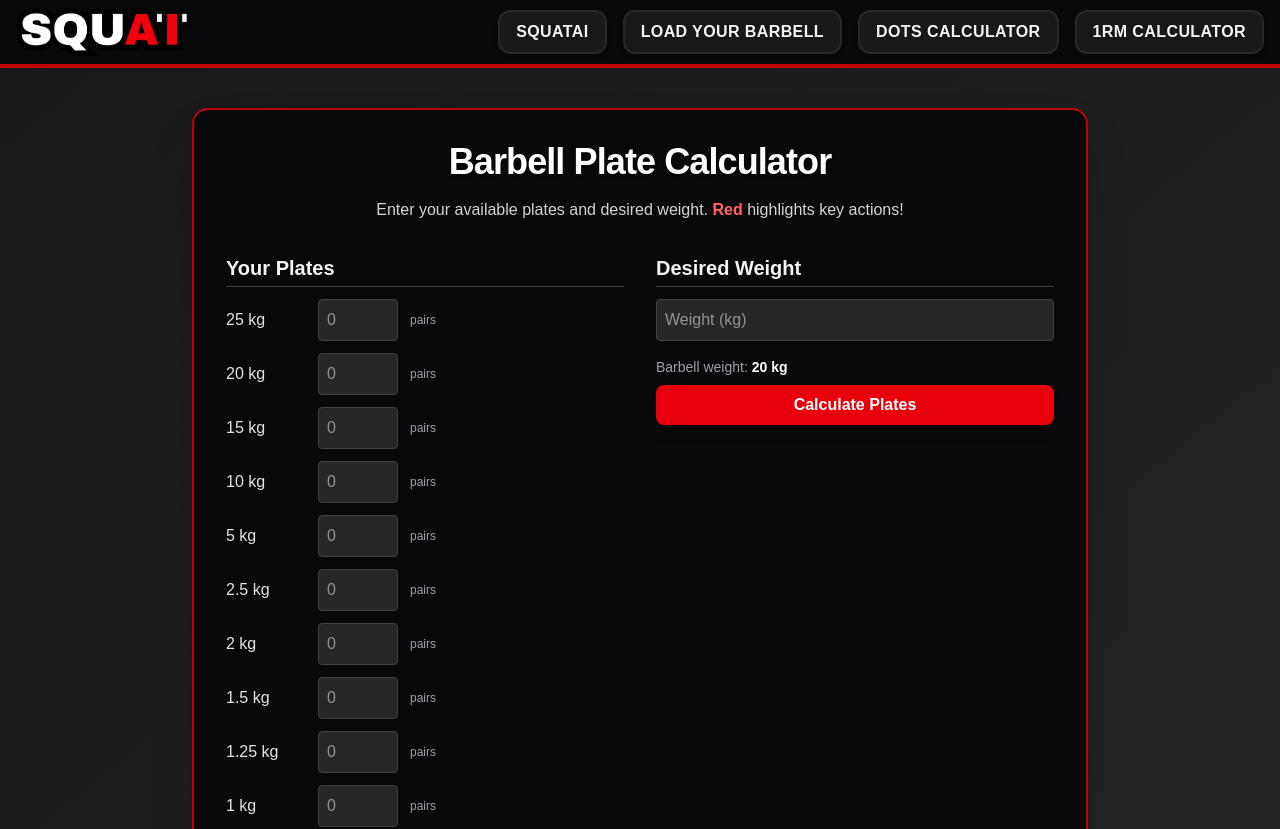
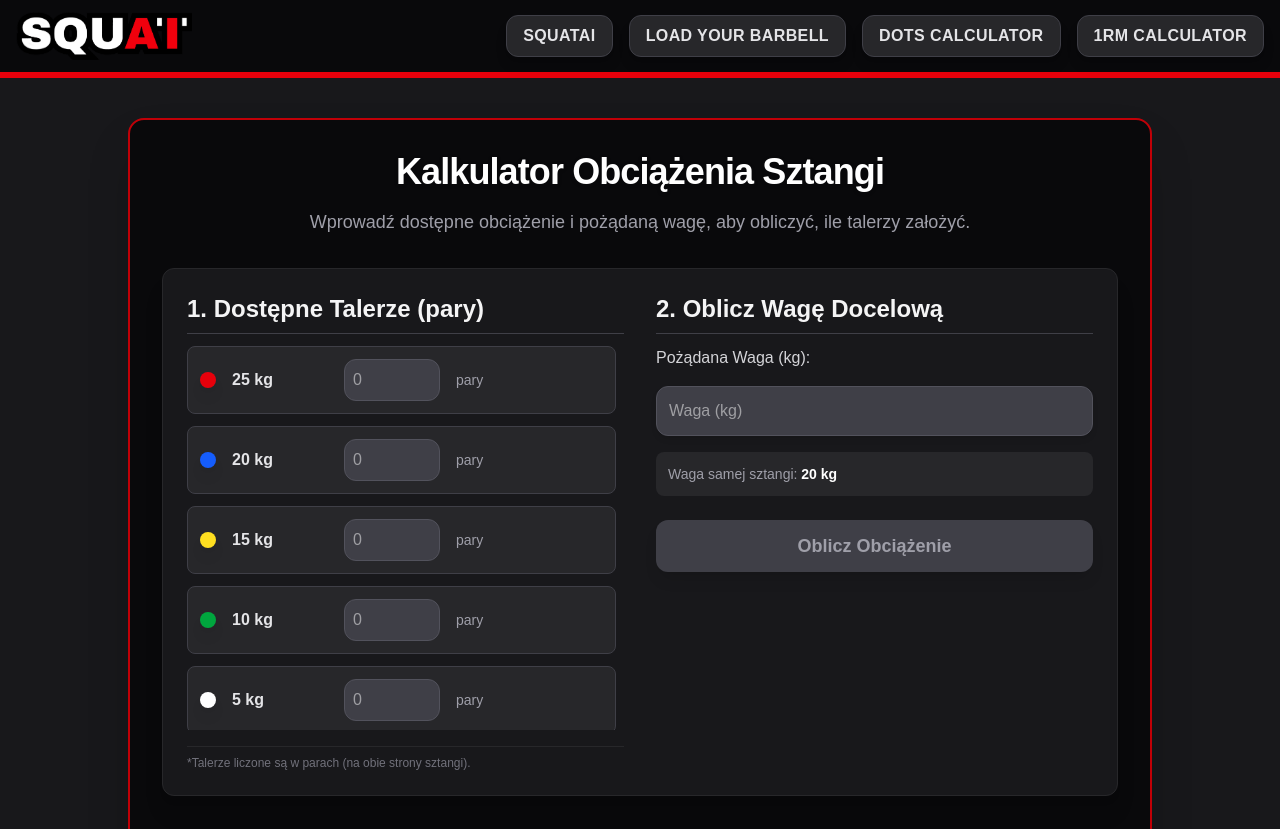
Before and after one commit to gsodag/SquatDepth, a Next.js app in the folder frontend/: page /pages/barbell in a window 1280 px wide. Shown: the top 829 px of the page. Built offline with nearby package versions, Linux system fonts and the light colour scheme.

Commit message:
visual fixes and added barbell visualisation

```diff
--- a/frontend/src/app/components/1rmCalc/RMCalc.jsx
+++ b/frontend/src/app/components/1rmCalc/RMCalc.jsx
@@ -37,70 +37,85 @@ const RMCalc = () => {
   });
 
   return (
-    <div className="min-h-screen flex items-center justify-center bg-gradient-to-br from-zinc-900 to-zinc-800 py-10">
+    <div className="min-h-screen flex items-center justify-center bg-zinc-900 py-10">
       <div className="bg-zinc-950 rounded-2xl shadow-2xl p-8 w-full max-w-4xl border-2 border-red-700">
-        <h1 className="text-4xl font-extrabold text-center mb-4 text-white tracking-tight drop-shadow">1RM & Rep Max Table</h1>
+        <h1 className="text-4xl font-extrabold text-center mb-6 text-white tracking-tight drop-shadow">Kalkulator 1RM & Rep Max</h1>
         <form
-          className="flex flex-col md:flex-row gap-4 items-center justify-center mb-8"
+          className="flex flex-col md:flex-row gap-6 items-end justify-center mb-10 p-6 bg-zinc-900 rounded-xl shadow-inner border border-zinc-800"
           onSubmit={e => e.preventDefault()}
         >
-          <div className="flex flex-col">
-            <label className="text-zinc-200 mb-1">Weight Lifted:</label>
+          <div className="flex flex-col flex-1">
+            <label className="text-zinc-300 mb-2 text-lg font-medium">Waga (kg):</label>
             <input
               type="number"
               value={weight}
               min={0}
               onChange={e => setWeight(e.target.value)}
-              className="bg-zinc-800 text-white p-2 rounded border border-zinc-700 focus:border-red-500 focus:ring-2 focus:ring-red-600"
+              className="bg-zinc-800 text-white p-3 rounded-xl border border-zinc-700 focus:border-red-500 focus:ring-2 focus:ring-red-600 shadow-md transition"
               placeholder="0"
             />
           </div>
-          <div className="flex flex-col">
-            <label className="text-zinc-200 mb-1">Reps Performed:</label>
+          <div className="flex flex-col flex-1">
+            <label className="text-zinc-300 mb-2 text-lg font-medium">Powtórzenia:</label>
             <input
               type="number"
               value={reps}
               min={1}
               max={10}
               onChange={e => setReps(e.target.value)}
-              className="bg-zinc-800 text-white p-2 rounded border border-zinc-700 focus:border-red-500 focus:ring-2 focus:ring-red-600"
+              className="bg-zinc-800 text-white p-3 rounded-xl border border-zinc-700 focus:border-red-500 focus:ring-2 focus:ring-red-600 shadow-md transition"
               placeholder="0"
             />
           </div>
         </form>
+
+        <div className="p-6 bg-zinc-900 rounded-xl shadow-xl border border-zinc-800">
+            <h2 className="text-2xl font-bold mb-4 text-zinc-100 border-b border-zinc-700 pb-2">
+                Tabela Rep Max
+            </h2>
             <div className="overflow-x-auto">
-          <table className="min-w-full text-center border-separate border-spacing-y-2">
+              <table className="min-w-full text-center border-separate border-spacing-y-3">
                 <thead>
-              <tr>
-                <th className="text-white text-lg font-semibold">RM</th>
-                <th className="text-white text-lg font-semibold">Epley</th>
-                <th className="text-white text-lg font-semibold">Brzycki</th>
-                <th className="text-white text-lg font-semibold">Lombardi</th>
-                <th className="text-white text-lg font-semibold">o'Conner</th>
+                  <tr className="bg-zinc-800 rounded-xl shadow-lg">
+                    <th className="text-red-400 text-lg font-extrabold py-3 rounded-l-xl">RM</th>
+                    <th className="text-zinc-200 text-lg font-semibold">Epley</th>
+                    <th className="text-zinc-200 text-lg font-semibold">Brzycki</th>
+                    <th className="text-zinc-200 text-lg font-semibold">Lombardi</th>
+                    <th className="text-zinc-200 text-lg font-semibold rounded-r-xl">O'Conner</th>
                   </tr>
                 </thead>
                 <tbody>
                   {rows.map(row => (
-                <tr key={row.rm} className="bg-zinc-800 rounded">
-                  <td className="text-red-400 font-semibold py-2">{row.rm}</td>
-                  <td className="text-zinc-100">{row.epley}</td>
-                  <td className="text-zinc-100">{row.brzycki}</td>
-                  <td className="text-zinc-100">{row.lombardi}</td>
-                  <td className="text-zinc-100">{row.oconner}</td>
+                    <tr key={row.rm} className="bg-zinc-800/70 hover:bg-zinc-700/80 transition duration-200 shadow-md">
+                      <td className="text-red-400 font-extrabold py-3 rounded-l-xl">{row.rm}</td>
+                      <td className="text-white">{row.epley}</td>
+                      <td className="text-white">{row.brzycki}</td>
+                      <td className="text-white">{row.lombardi}</td>
+                      <td className="text-white rounded-r-xl">{row.oconner}</td>
                     </tr>
                   ))}
                 </tbody>
               </table>
             </div>
-        <div className="mt-8 text-zinc-400 text-sm text-center">
-          <div>
-            <b>Estimated 1RM:</b>
         </div>
-          <div>
-            Epley: <span className="text-white">{oneRM.epley.toFixed(2)} kg</span> |{" "}
-            Brzycki: <span className="text-white">{oneRM.brzycki.toFixed(2)} kg</span> |{" "}
-            Lombardi: <span className="text-white">{oneRM.lombardi.toFixed(2)} kg</span> |{" "}
-            o'Conner: <span className="text-white">{oneRM.oconner.toFixed(2)} kg</span>
+
+        <div className="mt-10 p-6 bg-zinc-900 rounded-xl shadow-xl border border-zinc-800 text-center">
+            <div className="text-xl font-bold text-zinc-100 mb-4 border-b border-zinc-700 pb-2">
+                Szacowane 1RM (kg)
+            </div>
+            <div className="flex flex-wrap justify-center gap-6 text-lg font-medium">
+                <div className="text-zinc-400">
+                    Epley: <span className="text-red-400 font-bold">{oneRM.epley.toFixed(2)}</span>
+                </div>
+                <div className="text-zinc-400">
+                    Brzycki: <span className="text-red-400 font-bold">{oneRM.brzycki.toFixed(2)}</span>
+                </div>
+                <div className="text-zinc-400">
+                    Lombardi: <span className="text-red-400 font-bold">{oneRM.lombardi.toFixed(2)}</span>
+                </div>
+                <div className="text-zinc-400">
+                    O'Conner: <span className="text-red-400 font-bold">{oneRM.oconner.toFixed(2)}</span>
+                </div>
             </div>
         </div>
       </div>
--- a/frontend/src/app/components/barbellCalc/BarbellCalc.jsx
+++ b/frontend/src/app/components/barbellCalc/BarbellCalc.jsx
@@ -4,23 +4,23 @@ import { useState } from "react";
 
 const barbell = 20;
 const plateDefs = [
-  { id: "25kg", label: "25 kg", value: 25 },
-  { id: "20kg", label: "20 kg", value: 20 },
-  { id: "15kg", label: "15 kg", value: 15 },
-  { id: "10kg", label: "10 kg", value: 10 },
-  { id: "5kg", label: "5 kg", value: 5 },
-  { id: "2p5kg", label: "2.5 kg", value: 2.5 },
-  { id: "2kg", label: "2 kg", value: 2 },
-  { id: "1p5kg", label: "1.5 kg", value: 1.5 },
-  { id: "1p25kg", label: "1.25 kg", value: 1.25 },
-  { id: "1kg", label: "1 kg", value: 1 },
-  { id: "0p5kg", label: "0.5 kg", value: 0.5 },
-  { id: "0p25kg", label: "0.25 kg", value: 0.25 },
+  { id: "25kg", label: "25 kg", value: 25, color: 'bg-red-600', thickness: 'w-6', heightClass: 'h-32' },
+  { id: "20kg", label: "20 kg", value: 20, color: 'bg-blue-600', thickness: 'w-5', heightClass: 'h-32' },
+  { id: "15kg", label: "15 kg", value: 15, color: 'bg-yellow-300', thickness: 'w-4', heightClass: 'h-32' },
+  { id: "10kg", label: "10 kg", value: 10, color: 'bg-green-600', thickness: 'w-3', heightClass: 'h-28' },
+  { id: "5kg", label: "5 kg", value: 5, color: 'bg-white text-zinc-900', thickness: 'w-3', heightClass: 'h-24' },
+  { id: "2p5kg", label: "2.5 kg", value: 2.5, color: 'bg-black', thickness: 'w-2', heightClass: 'h-20' },
+  { id: "2kg", label: "2 kg", value: 2, color: 'bg-blue-600', thickness: 'w-2', heightClass: 'h-20' },
+  { id: "1p5kg", label: "1.5 kg", value: 1.5, color: 'bg-yellow-300', thickness: 'w-1.5', heightClass: 'h-16' },
+  { id: "1p25kg", label: "1.25 kg", value: 1.25, color: 'bg-white', thickness: 'w-1.5', heightClass: 'h-14' },
+  { id: "1kg", label: "1 kg", value: 1, color: 'bg-green-600', thickness: 'w-1.5', heightClass: 'h-12' },
+  { id: "0p5kg", label: "0.5 kg", value: 0.5, color: 'bg-white', thickness: 'w-1', heightClass: 'h-10' },
+  { id: "0p25kg", label: "0.25 kg", value: 0.25, color: 'bg-white', thickness: 'w-1', heightClass: 'h-8' },
 ];
 
 const calculatePlates = (desiredWeight, availablePlates) => {
   if (desiredWeight < barbell) {
-    return { error: "Weight must be at least the barbell weight (20 kg)." };
+    return { error: "Waga musi wynosić co najmniej wagę sztangi (20 kg)." };
   }
 
   const tryFind = (target) => {
@@ -79,6 +79,77 @@ const calculatePlates = (desiredWeight, availablePlates) => {
   return { bestBelow, bestAbove };
 };
 
+
+const BarbellVisualization = ({ plateResults, plateDefs }) => {
+  if (!plateResults) return null;
+
+  const platesToRender = plateDefs
+    .flatMap(plateDef => {
+      const count = plateResults[plateDef.id] || 0;
+      return Array(count).fill({ ...plateDef });
+    });
+
+  const sleeveWidth = 'w-2';
+
+  return (
+    <div className="flex justify-center items-center py-8 px-4 bg-zinc-900 rounded-xl shadow-inner overflow-x-auto min-h-[180px]">
+
+      <div className="flex flex-row-reverse items-center justify-end">
+
+        <div className={`bg-zinc-700 h-4 ${sleeveWidth} shadow-md flex-shrink-0 rounded-r-md`}></div>
+
+        {platesToRender.map((plate, index) => (
+          <div
+          key={`left-${index}-${plate.id}`}
+          className={`${plate.heightClass} ${plate.thickness} ${plate.color} shadow-lg flex-shrink-0 transition-all duration-500 relative`}
+          style={{
+            zIndex: 100 - index,
+            marginRight: '-0.1rem',
+              transform: `translateX(${index * 0.5}px)`
+            }}
+            >
+            {plate.value >= 10 && (
+              <span className={`absolute inset-0 flex items-center justify-center text-xs font-bold ${plate.color.includes('white') ? 'text-zinc-900' : 'text-white'}`}>
+                    {plate.label.replace(' kg', '')}
+                </span>
+            )}
+          </div>
+        ))}
+
+        <div className="bg-zinc-800 h-4 w-4 rounded-l-sm shadow-xl flex-shrink-0 border-r border-zinc-700"></div>
+      </div>
+
+      <div className={`bg-zinc-600 h-1 w-64 shadow-inner flex-shrink-0`}></div>
+
+      <div className="flex flex-row items-center justify-start">
+
+        <div className={`bg-zinc-700 h-4 ${sleeveWidth} shadow-md flex-shrink-0 rounded-l-md`}></div>
+
+        {platesToRender.map((plate, index) => (
+          <div
+            key={`right-${index}-${plate.id}`}
+            className={`${plate.heightClass} ${plate.thickness} ${plate.color} shadow-lg flex-shrink-0 transition-all duration-500 relative`}
+            style={{
+              zIndex: 100 - index,
+              marginLeft: '-0.1rem',
+              transform: `translateX(${index * -0.5}px)`
+            }}
+          >
+            {plate.value >= 10 && (
+                <span className={`absolute inset-0 flex items-center justify-center text-xs font-bold ${plate.color.includes('white') ? 'text-zinc-900' : 'text-white'}`}>
+                    {plate.label.replace(' kg', '')}
+                </span>
+            )}
+          </div>
+        ))}
+
+         <div className="bg-zinc-800 h-4 w-4 rounded-r-sm shadow-xl flex-shrink-0 border-l border-zinc-700"></div>
+      </div>
+    </div>
+  );
+};
+
+
 const BarbellCalc = () => {
   const [desiredWeight, setDesiredWeight] = useState("");
   const [error, setError] = useState("");
@@ -101,19 +172,22 @@ const BarbellCalc = () => {
   const numericDesiredWeight = desiredWeight === "" ? 0 : Number(desiredWeight);
 
   return (
-    <div className="min-h-screen flex items-center justify-center bg-gradient-to-br from-zinc-900 to-zinc-800 py-10">
-      <div className="bg-zinc-950 rounded-2xl shadow-2xl p-8 w-full max-w-4xl border-2 border-red-700">
-        <h1 className="text-4xl font-extrabold text-center mb-4 text-white tracking-tight drop-shadow">Barbell Plate Calculator</h1>
-        <p className="text-zinc-300 text-center mb-8">
-          Enter your available plates and desired weight. <span className="text-red-400 font-semibold">Red</span> highlights key actions!
+    <div className="min-h-screen flex items-center justify-center bg-zinc-900 py-10">
+      <div className="bg-zinc-950 rounded-2xl shadow-2xl p-8 w-full max-w-5xl border-2 border-red-700">
+        <h1 className="text-4xl font-extrabold text-center mb-4 text-white tracking-tight drop-shadow">Kalkulator Obciążenia Sztangi</h1>
+        <p className="text-zinc-400 text-center mb-8 text-lg">
+          Wprowadź dostępne obciążenie i pożądaną wagę, aby obliczyć, ile talerzy założyć.
         </p>
-        <form className="grid grid-cols-1 md:grid-cols-2 gap-8 mb-10">
-          <div>
-            <h2 className="text-xl font-bold text-zinc-100 mb-3 border-b border-zinc-700 pb-1">Your Plates</h2>
-            <div className="flex flex-col gap-3">
+
+        <form className="grid grid-cols-1 md:grid-cols-2 gap-8 mb-10 p-6 bg-zinc-900 rounded-xl shadow-xl border border-zinc-800">
+
+          <div className="space-y-4">
+            <h2 className="text-2xl font-bold text-zinc-100 mb-3 border-b border-zinc-700 pb-2">1. Dostępne Talerze (pary)</h2>
+            <div className="flex flex-col gap-3 max-h-96 overflow-y-auto pr-2">
               {plateDefs.map((plate) => (
-                <div key={plate.id} className="flex items-center gap-3">
-                  <label htmlFor={plate.id} className="text-zinc-200 w-20">{plate.label}</label>
+                <div key={plate.id} className="flex items-center gap-4 bg-zinc-800 p-3 rounded-lg border border-zinc-700">
+                  <span className={`w-4 h-4 rounded-full ${plate.color} shadow-lg flex-shrink-0`}></span>
+                  <label htmlFor={plate.id} className="text-zinc-200 w-24 font-semibold">{plate.label}</label>
                   <input
                     type="number"
                     id={plate.id}
@@ -121,91 +195,116 @@ const BarbellCalc = () => {
                     inputMode="numeric"
                     pattern="[0-9.,]*"
                     onChange={handleInputChange(plate.id)}
-                    className="w-20 bg-zinc-800 text-white p-2 rounded border border-zinc-700 focus:border-red-500 focus:ring-2 focus:ring-red-600"
+                    className="w-24 bg-zinc-700 text-white p-2 rounded-xl border border-zinc-600 focus:border-red-500 focus:ring-2 focus:ring-red-600 transition"
                     autoComplete="off"
                     placeholder="0"
                     min={0}
                   />
-                  <span className="text-zinc-400 text-xs">pairs</span>
+                  <span className="text-zinc-400 text-sm">pary</span>
                 </div>
               ))}
             </div>
+            <div className="text-zinc-500 text-xs pt-2 border-t border-zinc-800">
+              *Talerze liczone są w parach (na obie strony sztangi).
+            </div>
           </div>
-          <div className="flex flex-col justify-between">
-            <div>
-              <h2 className="text-xl font-bold text-zinc-100 mb-3 border-b border-zinc-700 pb-1">Desired Weight</h2>
+
+          <div className="flex flex-col justify-between space-y-8">
+            <div className="space-y-4">
+              <h2 className="text-2xl font-bold text-zinc-100 mb-3 border-b border-zinc-700 pb-2">2. Oblicz Wagę Docelową</h2>
+              <label className="block text-zinc-300 font-medium">Pożądana Waga (kg):</label>
               <input
                 type="number"
                 value={desiredWeight}
                 onChange={(e) => setDesiredWeight(e.target.value)}
-                className="w-full bg-zinc-800 text-white p-2 rounded border border-zinc-700 focus:border-red-500 focus:ring-2 focus:ring-red-600 mb-4"
-                placeholder="Weight (kg)"
+                className="w-full bg-zinc-700 text-white p-3 rounded-xl border border-zinc-600 focus:border-red-500 focus:ring-2 focus:ring-red-600 shadow-md mb-4 transition"
+                placeholder="Waga (kg)"
                 min={barbell}
               />
-              <div className="text-zinc-400 text-sm mb-2">
-                Barbell weight: <span className="font-semibold text-white">{barbell} kg</span>
+              <div className="text-zinc-400 text-sm mb-6 p-3 bg-zinc-800 rounded-lg">
+                Waga samej sztangi: <span className="font-semibold text-white">{barbell} kg</span>
               </div>
+
               <button
-                className="w-full px-4 py-2 bg-red-600 text-white rounded-lg font-bold hover:bg-red-700 transition shadow-lg"
+                className="w-full px-6 py-3 bg-red-600 text-white rounded-xl text-lg font-bold hover:bg-red-700 transition shadow-lg transform hover:scale-[1.02] disabled:bg-zinc-700 disabled:text-zinc-400"
                 onClick={(e) => {
                   e.preventDefault();
                   const result = calculatePlates(numericDesiredWeight, numericPlates);
-                  if (result.bestBelow.achievedWeight === barbell && !result.bestAbove) {
+                  if (result.error) {
                     setResults({});
-                    setError("Not enough plates to reach or exceed the desired weight.");
+                    setError(result.error);
+                  } else if (result.bestBelow.achievedWeight === barbell && !result.bestAbove) {
+                    setResults({});
+                    setError("Brak wystarczającej liczby talerzy, aby osiągnąć lub przekroczyć pożądaną wagę.");
                   } else {
                     setResults(result);
                     setError("");
                   }
                 }}
+                disabled={!numericDesiredWeight || numericDesiredWeight < barbell}
               >
-                Calculate Plates
+                Oblicz Obciążenie
               </button>
-            </div>
-            <div className="mt-8 flex flex-col items-center">
-              <span className="text-zinc-400 text-xs">Plates are counted as <b>pairs</b> for both sides of the bar.</span>
             </div>
           </div>
         </form>
-        <div className="border-t border-zinc-700 pt-6">
-          <h2 className="text-xl font-bold text-zinc-100 mb-4">Calculated Plates</h2>
+
+        {results.bestBelow && (
+          <div className="mb-8 border-b border-zinc-700 pb-6">
+             <h2 className="text-2xl font-bold text-zinc-100 mb-4 border-b border-zinc-700 pb-2">Wizualizacja</h2>
+             <BarbellVisualization
+                 plateResults={results.bestBelow}
+                 plateDefs={plateDefs}
+             />
+             {results.bestAbove && (
+                <p className="text-sm text-zinc-400 text-center mt-3">
+                    Powyżej pokazano wizualizację najbliższej wagi *równiej lub mniejszej* ({results.bestBelow.achievedWeight} kg).
+                </p>
+             )}
+          </div>
+        )}
+
+        <div className="pt-8 p-6 bg-zinc-900 rounded-xl shadow-xl border border-zinc-800">
+          <h2 className="text-2xl font-bold text-zinc-100 mb-4">Szczegóły Obliczeń</h2>
           {error ? (
-            <div className="text-red-400 mb-2 font-semibold">{error}</div>
+            <div className="p-4 bg-red-800 text-white border border-red-600 rounded-lg font-semibold">{error}</div>
           ) : (
-            <>
+            <div className="grid grid-cols-1 sm:grid-cols-2 gap-6">
               {results.bestBelow && (
-                <div className="mb-6">
-                  <div className="text-red-400 mb-1 text-base font-semibold">
-                    Closest <b>below or equal</b>: <b>{results.bestBelow.achievedWeight} kg</b>
+                <div className="p-4 bg-zinc-800 rounded-lg border border-zinc-700 shadow-md">
+                  <div className="text-red-400 mb-2 text-xl font-bold border-b border-zinc-700 pb-2">
+                    Najbliższa waga <b>(&le;)</b>: <span className="text-white">{results.bestBelow.achievedWeight} kg</span>
                   </div>
-                  <ul className="list-disc pl-6">
+                  <ul className="pl-4 space-y-1">
                     {plateDefs
                       .filter((plate) => (results.bestBelow[plate.id] || 0) > 0)
                       .map((plate) => (
-                        <li key={plate.id} className="text-zinc-200">
-                          {plate.label}: <span className="font-semibold text-red-400">{results.bestBelow[plate.id]}</span> pairs
+                        <li key={plate.id} className="text-zinc-300 flex items-center gap-2">
+                          <span className={`w-3 h-3 rounded-full ${plate.color}`}></span>
+                          {plate.label}: <span className="font-bold text-red-400">{results.bestBelow[plate.id]}</span> pary
                         </li>
                       ))}
                   </ul>
                 </div>
               )}
               {results.bestAbove && (
-                <div className="mb-2">
-                  <div className="text-green-400 mb-1 text-base font-semibold">
-                    Closest <b>above</b>: <b>{results.bestAbove.achievedWeight} kg</b>
+                <div className="p-4 bg-zinc-800 rounded-lg border border-zinc-700 shadow-md">
+                  <div className="text-green-400 mb-2 text-xl font-bold border-b border-zinc-700 pb-2">
+                    Najbliższa waga <b>(&gt;)</b>: <span className="text-white">{results.bestAbove.achievedWeight} kg</span>
                   </div>
-                  <ul className="list-disc pl-6">
+                  <ul className="pl-4 space-y-1">
                     {plateDefs
                       .filter((plate) => (results.bestAbove[plate.id] || 0) > 0)
                       .map((plate) => (
-                        <li key={plate.id} className="text-zinc-200">
-                          {plate.label}: <span className="font-semibold text-green-400">{results.bestAbove[plate.id]}</span> pairs
+                        <li key={plate.id} className="text-zinc-300 flex items-center gap-2">
+                          <span className={`w-3 h-3 rounded-full ${plate.color}`}></span>
+                          {plate.label}: <span className="font-bold text-green-400">{results.bestAbove[plate.id]}</span> pary
                         </li>
                       ))}
                   </ul>
                 </div>
               )}
-            </>
+            </div>
           )}
         </div>
       </div>
--- a/frontend/src/app/components/calculator/calculator.jsx
+++ b/frontend/src/app/components/calculator/calculator.jsx
@@ -14,7 +14,6 @@ const DotsCalc = () => {
   const deadliftNum = parseFloat(deadlift) || 0;
   const total = squatNum + benchNum + deadliftNum;
 
-  // DOTS calculation
   let dots = 0;
   if (bwNum > 0) {
     let A, B, C, D, E;
--- a/frontend/src/app/components/header/Header.jsx
+++ b/frontend/src/app/components/header/Header.jsx
@@ -1,7 +1,6 @@
 'use client'
 import { useRouter } from 'next/navigation';
 import Image from 'next/image';
-//import logo from '@/app/images/SquatAIlogo.png';
 import logo from '@/app/images/SquatAIlogoWhiteToSharpen.png';
 
 const Header = () => {
@@ -34,11 +33,12 @@ const Header = () => {
   ];
 
   return (
-    <header className="w-full bg-zinc-950 border-b-4 border-red-700 shadow-lg z-50">
-      <nav className="max-w-7xl mx-auto flex items-center justify-between px-4 py-2">
+    <header className="w-full bg-zinc-950 shadow-xl z-50">
+      <nav className="max-w-7xl mx-auto flex items-center justify-between px-4 py-3">
+
         <button
           className="flex items-center gap-3 group"
-          onClick={() => router.push('/')}
+          onClick={() => router.push('/pages/squatAI')}
         >
           <span className="relative flex items-center">
             <Image
@@ -49,14 +49,15 @@ const Header = () => {
             />
           </span>
         </button>
+
         <ul className="flex gap-2 md:gap-4 items-center">
           {buttons.map((label) => (
             <li key={label}>
               <button
                 onClick={() => handleClick(label)}
-                className="px-4 py-2 rounded-xl font-bold uppercase tracking-wide transition
-                  bg-zinc-900 text-zinc-100 hover:bg-red-600 hover:text-white shadow-md
-                  border-2 border-zinc-800 hover:border-red-500 focus:outline-none focus:ring-2 focus:ring-red-700"
+                className="px-4 py-2 rounded-xl font-bold uppercase tracking-wide transition duration-300 ease-in-out
+                  bg-zinc-800 text-zinc-200 hover:bg-red-600 hover:text-white shadow-lg
+                  border border-zinc-700 hover:border-red-500 focus:outline-none focus:ring-4 focus:ring-red-700/50 transform hover:scale-105"
               >
                 {label}
               </button>
@@ -64,6 +65,7 @@ const Header = () => {
           ))}
         </ul>
       </nav>
+      <div className="w-full h-1.5 bg-red-600 shadow-xl"></div>
     </header>
   );
 };
```
Also changed, not shown: frontend/src/app/components/uploadForm/UploadForm.jsx (+28 -40 lines). Lines whose indentation alone changed are shown as unchanged.
